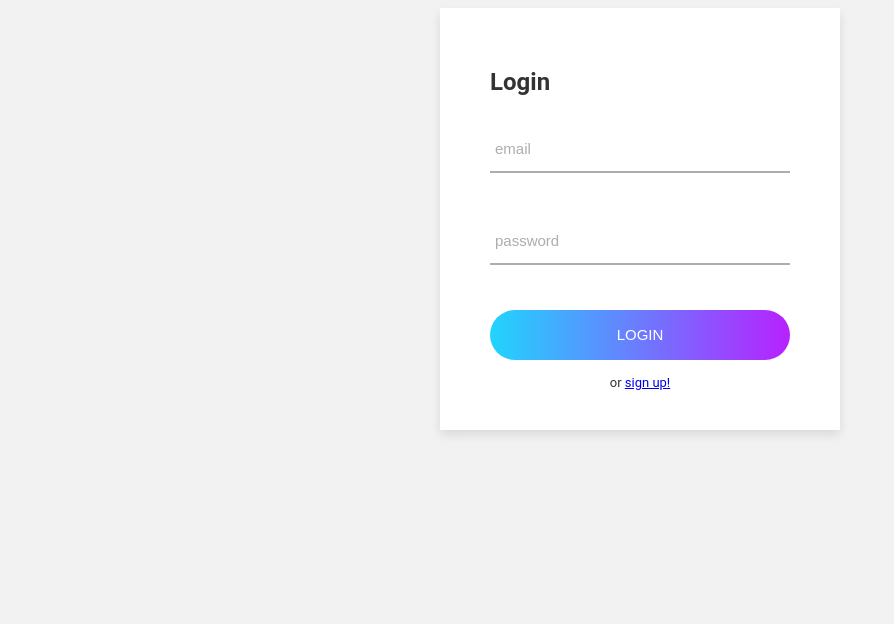
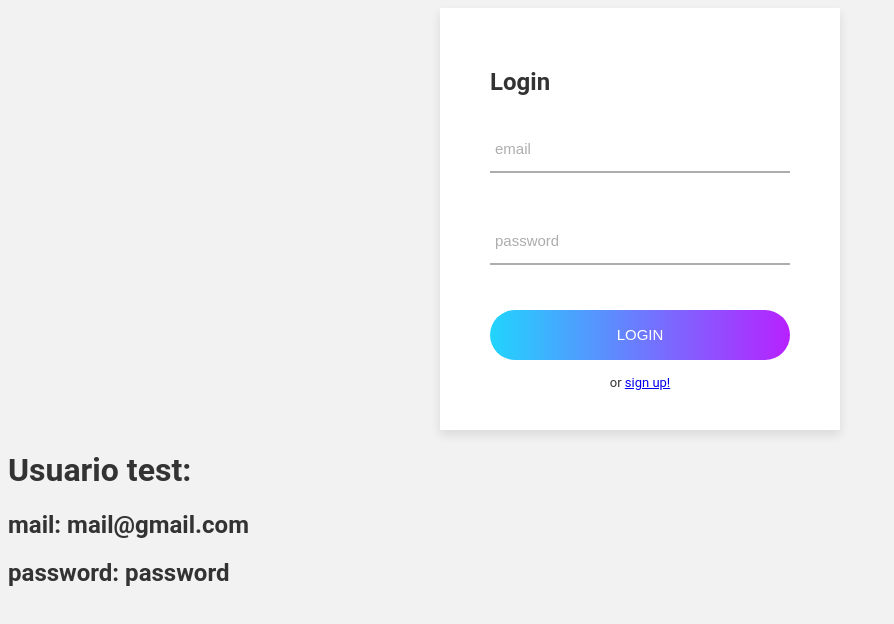
Before and after one commit to Aguirregzz97/WebDevelopmentClass, a plain HTML site: page FinalExamFront/index.html in a window 1280 px wide. Shown: the whole page, without its empty margins (0-894 px from the left). Drawn offline with Linux system fonts and the light colour scheme.

Commit message:
added user mock

```diff
--- a/FinalExamFront/index.html
+++ b/FinalExamFront/index.html
@@ -19,6 +19,9 @@
                 <div id="signup_option">or <a href="signup.html">sign up!</a></div>
             </div>
         </section>
+        <h1>Usuario test:</h1>
+        <h2>mail: mail@gmail.com</h2>
+        <h2>password: password</h2>
         <script src="js/lib/jquery.js" type="text/javascript"></script>
         <script src="js/index.js" type="text/javascript"></script>
         <script src="js/js.js" type="text/javascript" ></script>
```
